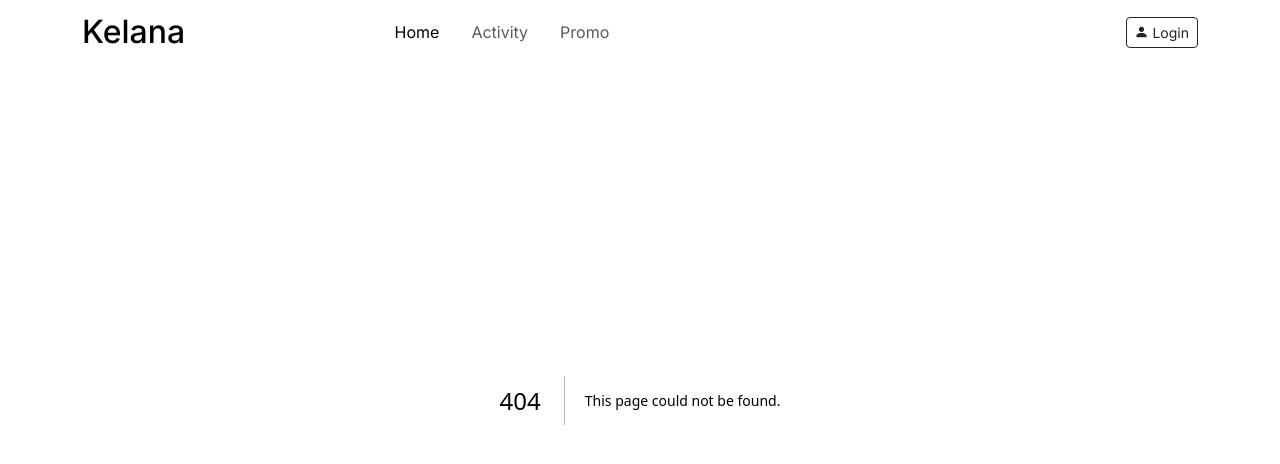
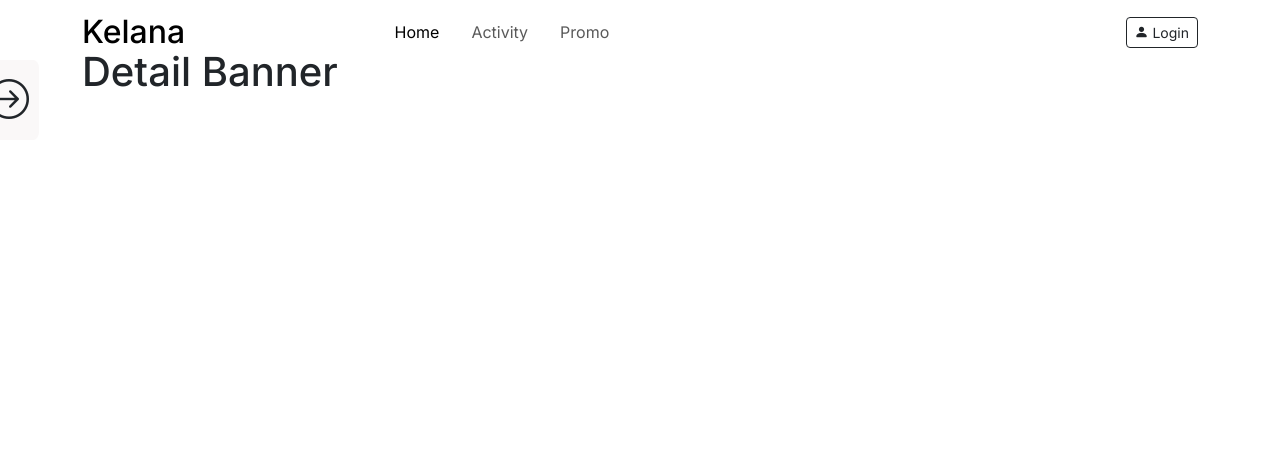
Before and after one commit to danimisme/incomplete-kelana, a Next.js app: page /dashboard/banner/1 in a window 1280 px wide. Before the commit this address had no page. Shown: the top 464 px of the page. Built offline with nearby package versions, Linux system fonts and the light colour scheme.

Commit message:
create detail banner page

```diff
--- /dev/null
+++ b/src/app/dashboard/banner/[id]/page.js
@@ -0,0 +1,7 @@
+export default function DetailBannerPage({ params }) {
+  return (
+    <div className="mt-5 container-lg">
+      <h1>Detail Banner</h1>
+    </div>
+  );
+}
--- a/src/app/layout.js
+++ b/src/app/layout.js
@@ -1,5 +1,5 @@
+import "./globals.css";
 import "bootstrap/dist/css/bootstrap.css";
-import "./globals.css";
 import "bootstrap-icons/font/bootstrap-icons.css";
 import BootstrapClient from "@/components/BootstrapClient";
 import { Inter } from "next/font/google";
@@ -17,9 +17,9 @@ export default function RootLayout({ children }) {
     <StoreProvider>
       <html lang="en">
         <body className={inter.className}>
+          <BootstrapClient />
           <Navbar />
           {children}
-          <BootstrapClient />
         </body>
       </html>
     </StoreProvider>
--- a/src/app/page.js
+++ b/src/app/page.js
@@ -1,5 +1,8 @@
+"use client";
 import { Merriweather, Gothic_A1, Gabarito } from "next/font/google";
 import styles from "./page.module.css";
+import "bootstrap/dist/css/bootstrap.css";
+import "bootstrap-icons/font/bootstrap-icons.css";
 import Banner from "@/components/Fragments/Banner/Banner";
 import Promo from "@/components/Fragments/Promo/Promo";
 import Categories from "@/components/Fragments/Categories/Categories";
```
